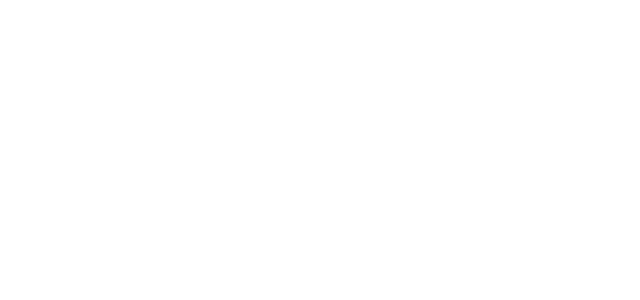
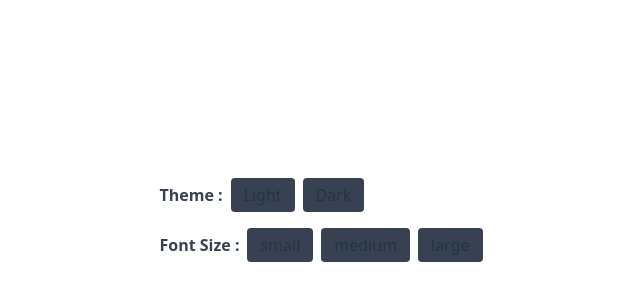
Before and after one commit to mohammadabadi/mahdaad-test, a Vue app: page / in a window 1280 px wide. Shown: the part 180-480 px from the top of the page, without its empty margins (319-959 px from the left). Built offline with nearby package versions, Linux system fonts and the light colour scheme.

Commit message:
finish task1

```diff
--- a/src/App.vue
+++ b/src/App.vue
@@ -1,17 +1,61 @@
 <template>
-  <div class="min-h-screen flex items-start justify-center">
-    <p
-      class="px-6 py-2 text-white"
-    >
-    Ali Mohammadabadi | Frontend Developer
-    </p>
+  <div class="p-4 space-y-4">
+    <!-- theme Changer -->
+    <div class="flex items-center gap-2">
+      <span class="font-semibold text-gray-700 dark:text-white"> Theme :</span>
+      <button @click="theme = 'light'" class="px-3 py-1 rounded bg-gray-700">
+        Light
+      </button>
+      <button @click="theme = 'dark'" class="px-3 py-1 rounded bg-gray-700">
+        Dark
+      </button>
+    </div>
+    <!-- font size Changer -->
+    <div class="flex items-center gap-2">
+      <span class="font-semibold text-gray-700 dark:text-white"> Font Size :</span>
+      <button @click="fontSize = 'small'" class="px-3 py-1 rounded bg-gray-700">
+        small
+      </button>
+      <button @click="fontSize = 'medium'" class="px-3 py-1 rounded bg-gray-700">
+        medium
+      </button>
+      <button @click="fontSize = 'large'" class="px-3 py-1 rounded bg-gray-700">
+        large
+      </button>
+    </div>
   </div>
 </template>
 
 <script setup>
+  import {ref,watch,onMounted} from "vue";
 
+  const theme = ref("light")
+  const fontSize = ref("medium")
+
+  const Storage = "user-preferences"
+
+  onMounted(()=>{
+    const saved = localStorage.getItem(Storage)
+    if(saved){
+      const parsed = JSON.parse(saved);
+      theme.value = parsed.theme || "light"
+      fontSize.value = parsed.fontSize || "medium";
+      applyPreferences()
+    }
+  });
+  watch ([theme,fontSize], () => {
+    localStorage.setItem(Storage,JSON.stringify({theme:theme.value,fontSize:fontSize.value}))
+    applyPreferences()
+  })
+  function applyPreferences(){
+    document.documentElement.classList.toggle("dark",theme.value === "dark")
+    document.documentElement.style.fontSize = fontSize.value === "small" ? "13px" : fontSize.value === "large" ? "22px" : "16px"
+  }
 </script>
 
 <style>
-
+html.dark{
+  background-color: #333333;
+  color:#ffffff;
+}
 </style>
--- a/src/index.css
+++ /dev/null
@@ -1,3 +0,0 @@
-@tailwind base;
-@tailwind components;
-@tailwind utilities;
--- a/src/style.css
+++ b/src/style.css
@@ -8,7 +8,7 @@
 
   color-scheme: light dark;
   color: rgba(255, 255, 255, 0.87);
-  background-color: #242424;
+  background-color: #ffffff;
 
   font-synthesis: none;
   text-rendering: optimizeLegibility;
--- a/tailwind.config.js
+++ b/tailwind.config.js
@@ -1,5 +1,6 @@
 /** @type {import('tailwindcss').Config} */
 export default {
+  darkMode : 'class', // for tailwind knows dark mode and dark class
   content: [
     "./index.html",
     "./src/**/*.{vue,js,ts,jsx,tsx}",
```
